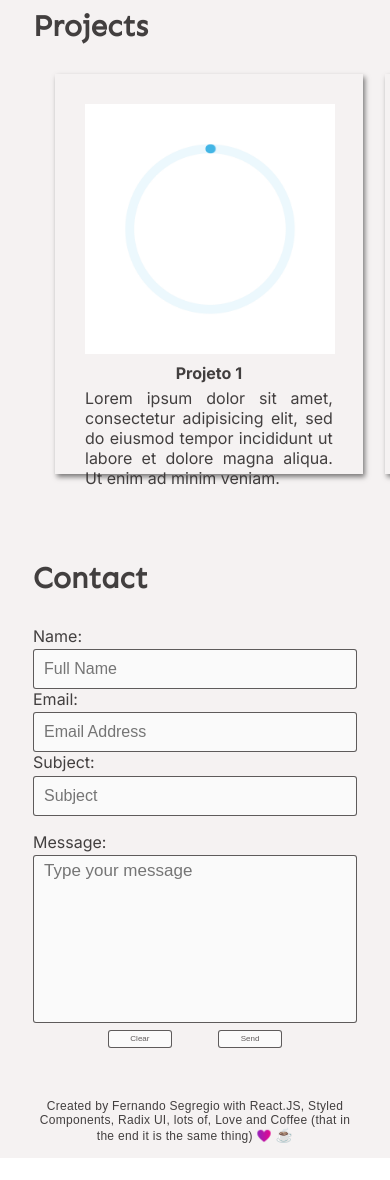
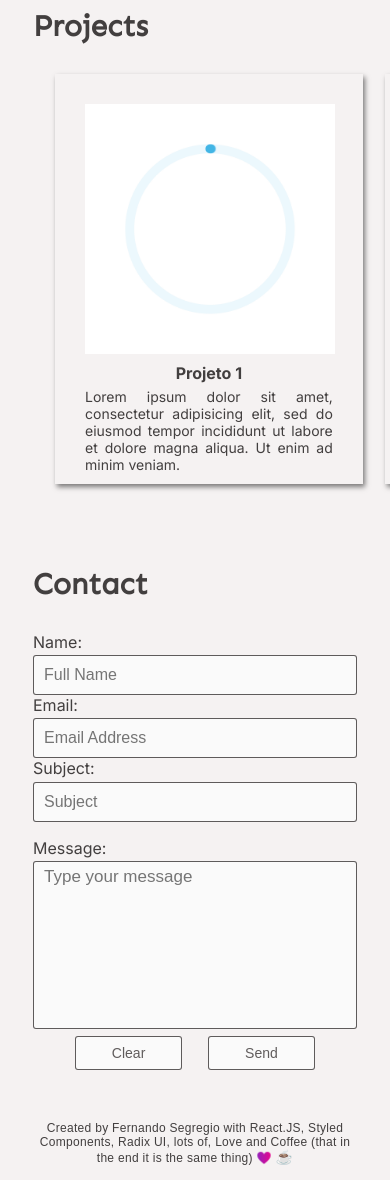
Before and after one commit to FernandoSegregio/dev, a React (Vite) app: page / in a window 390 px wide. Shown: the part 2012-3192 px from the top of the page. Before the commit the page ends 3170 px from the top, so only its background shows below. Built offline with nearby package versions, Linux system fonts and the light colour scheme.

Commit message:
style: aumenta tamanho do botao e diminui letra do carrossel mobile.

```diff
--- a/src/components/section/style.js
+++ b/src/components/section/style.js
@@ -182,7 +182,7 @@ export const SectionContactsStyle = styled.section`
     }
 
     .button-form {
-      column-gap: 14%;
+      column-gap: 8%;
     }
   }
 `;
@@ -202,7 +202,9 @@ export const ButtonSubmitContact = styled.button`
   cursor: pointer;
 
   @media (max-width: 800px) {
-    font-size: 8px;
+    font-size: 14px;
+    width: 33%;
+    height: 34px;
   }
 `;
 
--- a/src/index.css
+++ b/src/index.css
@@ -18,7 +18,7 @@
   .card {
     box-shadow: 2px 3px 5px 0 rgba(0, 0, 0, 0.5);
     display: inline-block;
-    height: 400px;
+    height: 410px;
     margin-bottom: 10px;
     margin-left: 22px;
     padding: 30px;
@@ -56,4 +56,7 @@
       .card{
         width: 95%;
       }
+      .card > p {
+        font-size: 14px;
+      }
   }
```
